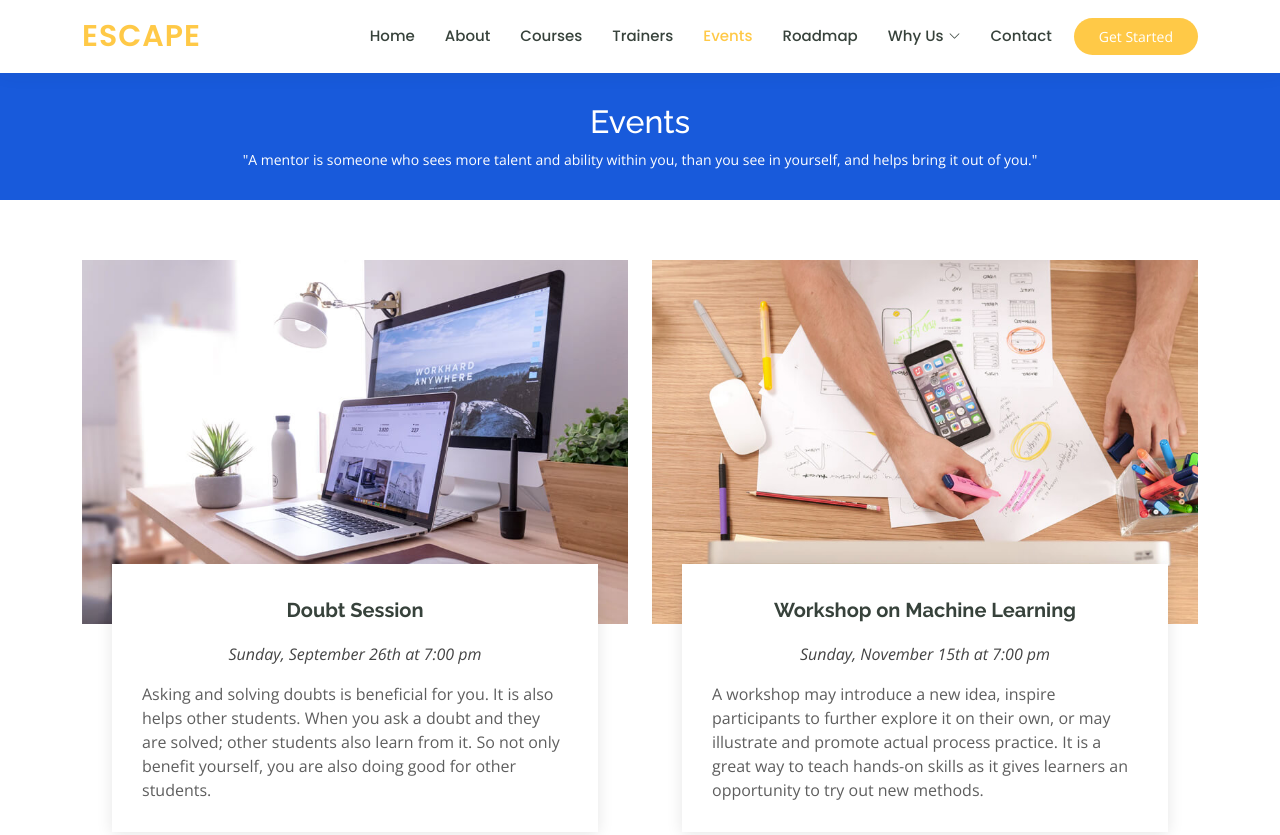
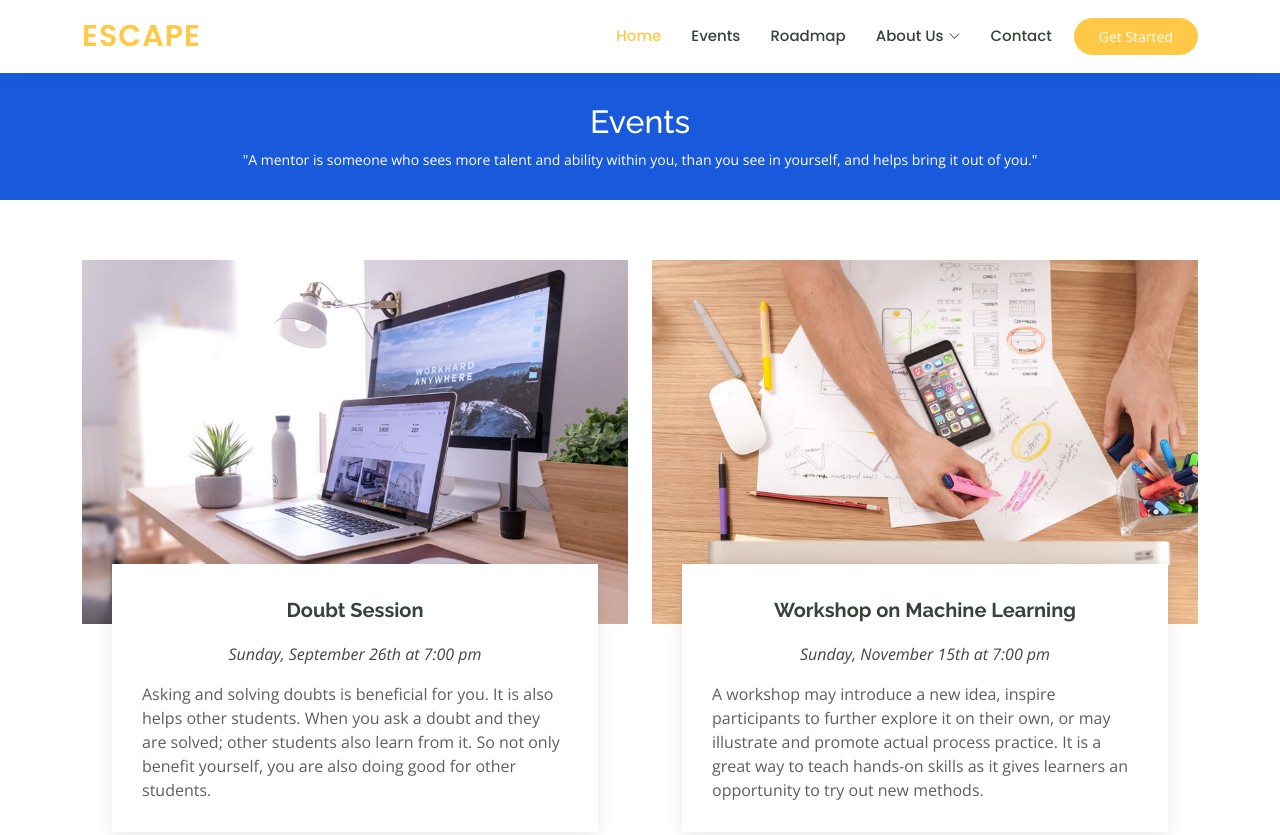
Before and after one commit to GargLakshay/Escape, a plain HTML site: page events.html in a window 1280 px wide. Shown: the top 835 px of the page. Drawn offline with nearby package versions, Linux system fonts and the light colour scheme.

Commit message:
Update events.html

```diff
--- a/events.html
+++ b/events.html
@@ -39,19 +39,21 @@
 
       <nav id="navbar" class="navbar order-last order-lg-0">
         <ul>
-          <li><a href="index.html">Home</a></li>
-          <li><a href="about.html">About</a></li>
-          <li><a href="courses.html">Courses</a></li>
-          <li><a href="trainers.html">Trainers</a></li>
-          <li><a class="active" href="events.html">Events</a></li>
+          <li><a class="active" href="index.html">Home</a></li>
+          <!-- <li><a href="about.html">About</a></li> -->
+          <!-- <li><a href="courses.html">Courses</a></li> -->
+          <!-- <li><a href="trainers.html">Trainers</a></li> -->
+          <li><a href="events.html">Events</a></li>
           <li><a href="roadmap.html">Roadmap</a></li>
 
-          <li class="dropdown"><a href="#"><span>Why Us</span> <i class="bi bi-chevron-down"></i></a>
+          <li class="dropdown"><a href="#"><span>About Us</span> <i class="bi bi-chevron-down"></i></a>
             <ul>
-              <li><a href="index.html #why-us">Why Us</a></li>
-              <li><a href="index.html #features">Features</a></li>
-              <li><a href="index.html #popular-courses">Popular Courses</a></li>
-              <li><a href="index.html #trainers">Trainers</a></li>
+              <li><a href="index.html#why-us">Why Us</a></li>
+              <li><a href="index.html#features">Features</a></li>
+
+              <li><a href="index.html#popular-courses">Courses</a></li>
+              <li><a href="index.html#trainers">Trainers</a></li>
+              <li><a href="index.html#testimonials">Testimonials</a></li>
             </ul>
           </li>
           <li><a href="contact.html">Contact</a></li>
```
